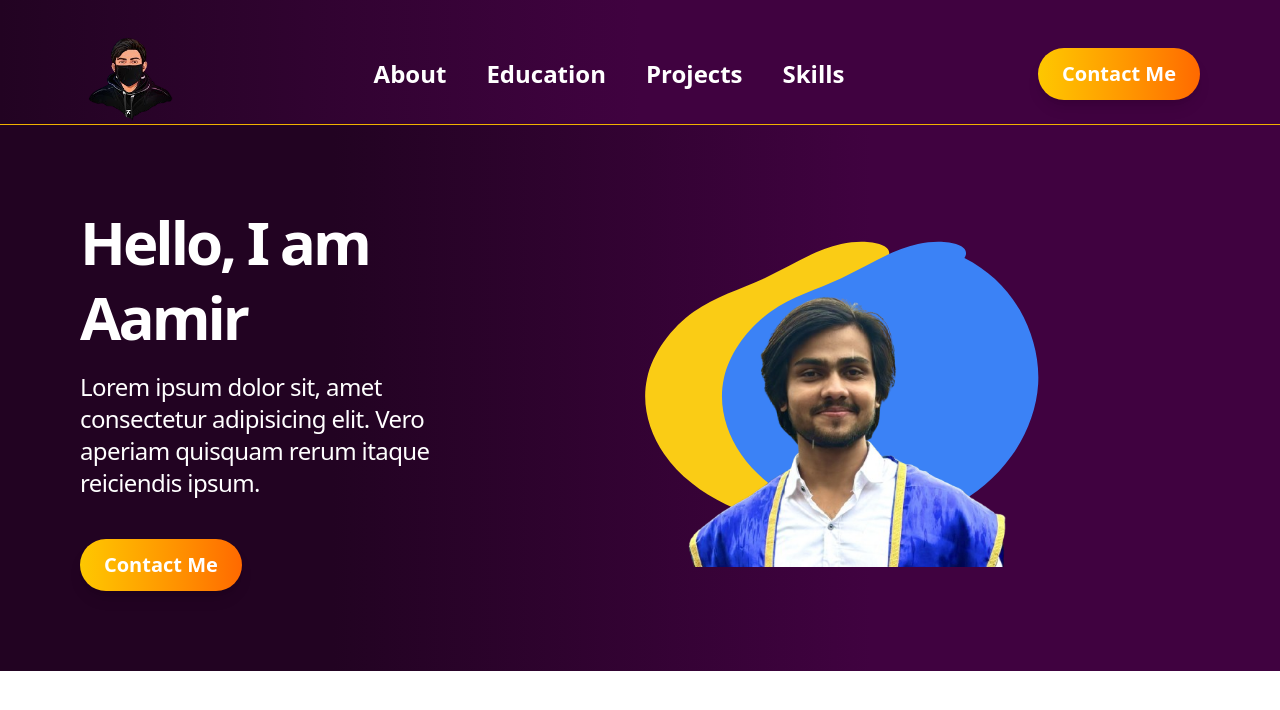
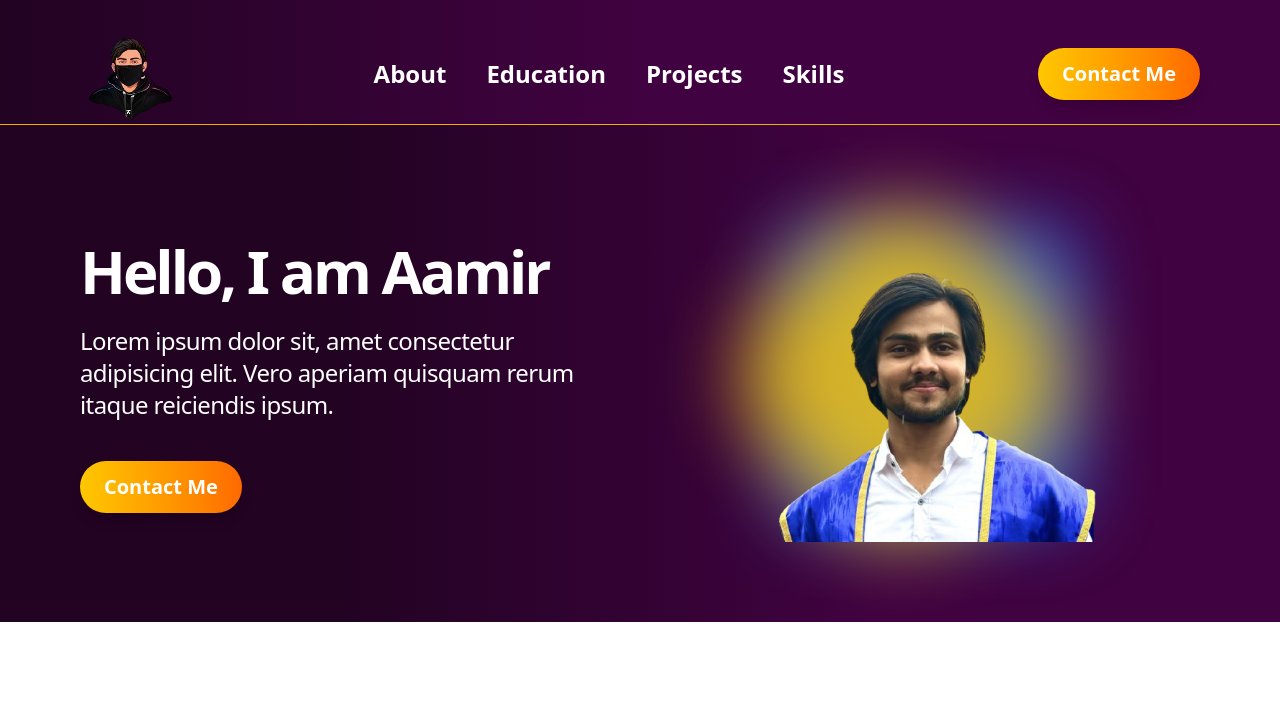
Before and after one commit to Aamir-786687/Portfolio, a React (Vite) app in the folder portfolio_react/: page / in a window 1280 px wide. Shown: the top 710 px of the page. Built offline with nearby package versions, Linux system fonts and the light colour scheme.

Commit message:
Home section\ Added

```diff
--- a/portfolio_react/src/Components/Home/Home.jsx
+++ b/portfolio_react/src/Components/Home/Home.jsx
@@ -1,15 +1,12 @@
 import React from "react";
 import Me from "../../assets/Aamir Nobg.png";
-import yellow from '../../assets/blob.svg'
-import blue from '../../assets/blue.svg'
 
 const Home = () => {
   return (
     <div
       className="text-white w-full p-10 md:p-20"
       style={{
-        background:
-          "linear-gradient(90deg, rgba(34,3,34,1) 26%, rgba(64,2,64,1) 68%)",
+        background: "linear-gradient(90deg, rgba(34,3,34,1) 26%, rgba(64,2,64,1) 68%)",
       }}
     >
       <div className="flex flex-col md:flex-row justify-between items-center gap-10">
@@ -19,47 +16,22 @@ const Home = () => {
             Hello, I am Aamir
           </h1>
           <p className="text-sm md:text-2xl mt-4 tracking-tight">
-            Lorem ipsum dolor sit, amet consectetur adipisicing elit. Vero
-            aperiam quisquam rerum itaque reiciendis ipsum.
+            Lorem ipsum dolor sit, amet consectetur adipisicing elit. Vero aperiam quisquam rerum itaque reiciendis ipsum.
           </p>
           <button className="mt-10 bg-gradient-to-r from-yellow-400 to-orange-500 text-white text-xl font-bold py-3 px-6 rounded-full shadow-lg transform transition-all duration-300 hover:scale-105 hover:shadow-[0_10px_20px_rgba(255,165,0,0.5)] hover:from-orange-500 hover:to-yellow-400">
             Contact Me
           </button>
         </div>
 
-        {/* Right: Image with SVG Blobs */}
-        <div className="relative w-full flex justify-center items-center">
-          {/* Yellow Blob */}
-          <svg
-            className="absolute w-72 md:w-96 z-0 top-1/2 left-1/2 transform -translate-x-[60%] -translate-y-1/2"
-            viewBox="0 0 200 200"
-            xmlns={yellow}
-          >
-            <path
-              fill="#FACC15"
-              d="M44.8,-72.9C57.3,-66.6,66.9,-57.3,73.6,-45.9C80.2,-34.4,84,-20.7,83.2,-7.2C82.4,6.2,77.1,19.4,69.2,30.4C61.2,41.5,50.7,50.3,39,56.2C27.4,62.1,13.7,65.2,0.1,65C-13.5,64.8,-27,61.3,-39.6,55.3C-52.2,49.2,-63.8,40.6,-71.6,29.2C-79.4,17.8,-83.5,3.6,-80.5,-10.1C-77.6,-23.7,-67.6,-36.8,-56.2,-44.9C-44.8,-53.1,-32.1,-56.4,-19.3,-62.4C-6.4,-68.4,6.6,-77.2,20.6,-80.2C34.6,-83.2,49.4,-80.1,44.8,-72.9Z"
-              transform="translate(100 100)"
-            />
-          </svg>
-
-          {/* Blue Blob */}
-          <svg
-            className="absolute w-72 md:w-96 z-0 top-1/2 left-1/2 transform -translate-x-[40%] -translate-y-1/2"
-            viewBox="0 0 200 200"
-            xmlns={blue}
-          >
-            <path
-              fill="#3B82F6"
-              d="M44.8,-72.9C57.3,-66.6,66.9,-57.3,73.6,-45.9C80.2,-34.4,84,-20.7,83.2,-7.2C82.4,6.2,77.1,19.4,69.2,30.4C61.2,41.5,50.7,50.3,39,56.2C27.4,62.1,13.7,65.2,0.1,65C-13.5,64.8,-27,61.3,-39.6,55.3C-52.2,49.2,-63.8,40.6,-71.6,29.2C-79.4,17.8,-83.5,3.6,-80.5,-10.1C-77.6,-23.7,-67.6,-36.8,-56.2,-44.9C-44.8,-53.1,-32.1,-56.4,-19.3,-62.4C-6.4,-68.4,6.6,-77.2,20.6,-80.2C34.6,-83.2,49.4,-80.1,44.8,-72.9Z"
-              transform="translate(100 100)"
-            />
-          </svg>
-
-          {/* Actual Image */}
+        {/* Right: Image with Blobs */}
+        <div className="relative w-full md:w-1/2 flex justify-center items-center">
+          <div className="absolute w-72 h-72 bg-blue-500 top-1/2 left-1/2 transform -translate-x-1/2 -translate-y-1/2 blur-2xl opacity-80 z-0" />
+          <div className="absolute w-72 h-72 bg-yellow-400 rounded-[8vw] top-1/2 left-[45%] transform -translate-x-1/2 -translate-y-1/2 rotate-45 blur-2xl opacity-80 z-0" />
+          {/* Image */}
           <img
             src={Me}
             alt="My Photo"
-            className="relative z-10 w-72 md:w-96 object-cover"
+            className="relative z-10 w-72 md:w-96 object-contain"
           />
         </div>
       </div>
```
